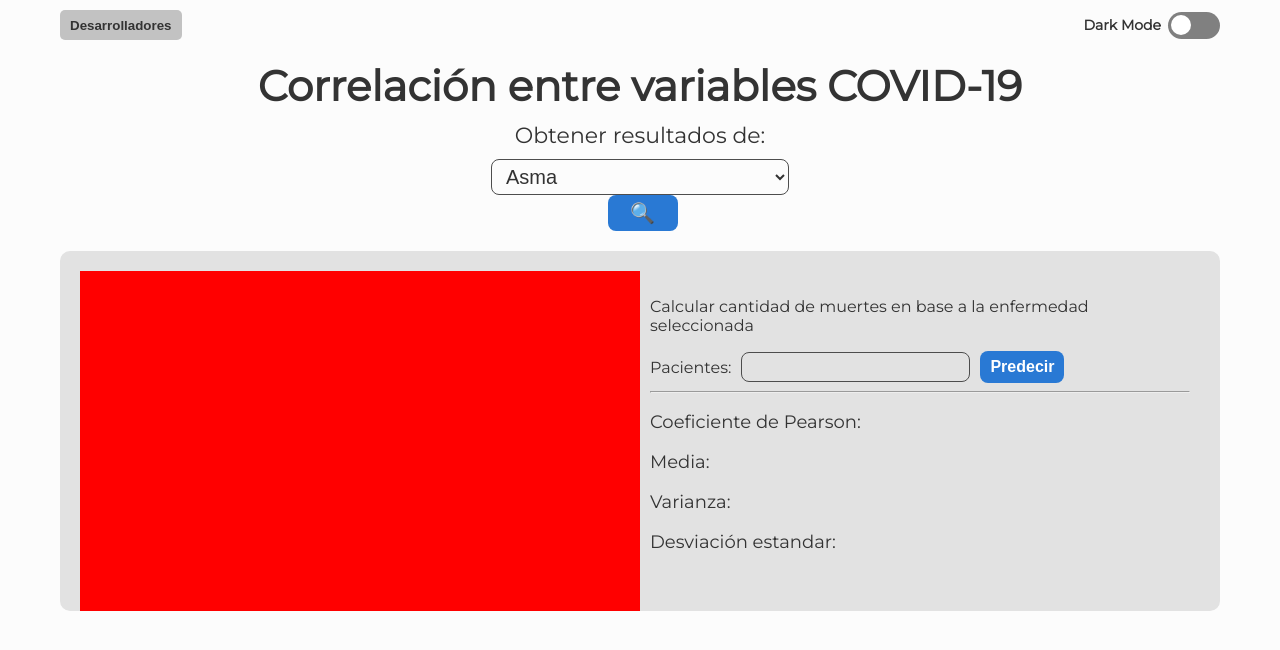
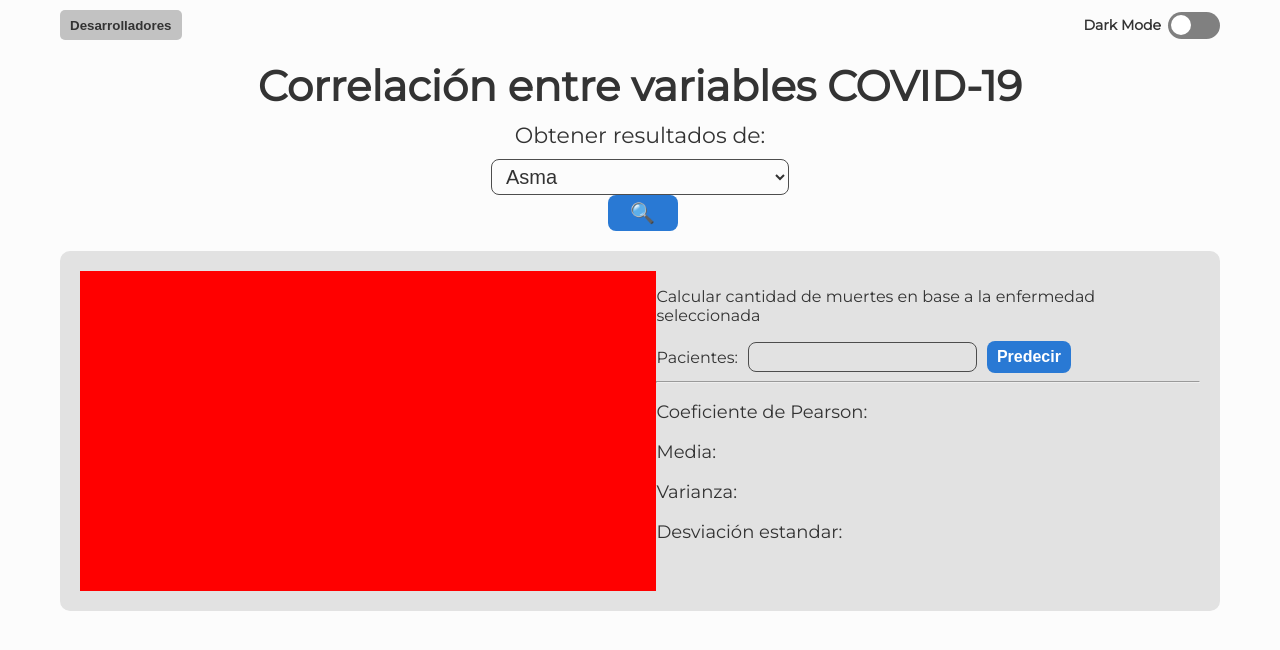
Before and after one commit to Pixele9/CorrelationCOVID, a Flask app: page / in a window 1280 px wide. Shown: the top 650 px of the page. Run offline with Flask 2, Linux system fonts and the light colour scheme; some libraries are stand-ins or nearby versions.

Commit message:
Auto stash before merge of "master" and "origin/master"

```diff
--- a/static/styles.css
+++ b/static/styles.css
@@ -140,6 +140,7 @@
   margin-top: 20px;
 }
 
+<<<<<<< Updated upstream
 #img-container {
   width: 50%;
   height: 100%;
@@ -147,6 +148,8 @@
   background-size: contain;
 }
 
+=======
+>>>>>>> Stashed changes
 #data-container {
   width: 50%;
   height: 100%;
--- a/static/styles.scss
+++ b/static/styles.scss
@@ -110,12 +110,15 @@
         border-radius: 10px;
         margin-top: 20px;
     }
+<<<<<<< Updated upstream
         #img-container {
             width: 50%;
             height: 100%;
             background-repeat: no-repeat;
             background-size: contain;
         }
+=======
+>>>>>>> Stashed changes
 
         #data-container {
             width: 50%;
@@ -159,6 +162,7 @@
             .medidas-estandar {
                 font-size: 18px;
             }
+<<<<<<< Updated upstream
 
             #result {
                 width: 100px;
@@ -169,6 +173,18 @@
                 border-radius: 5px;
             }
 
+=======
+
+            #result {
+                width: 100px;
+                height: 40px;
+                margin: 10px 0px;
+                background-color: var(--bg);
+                display: none;
+                border-radius: 5px;
+            }
+
+>>>>>>> Stashed changes
         #img-container {
             width: 50%;
             padding: 10px;
```
Also changed, not shown: 1 other file.
